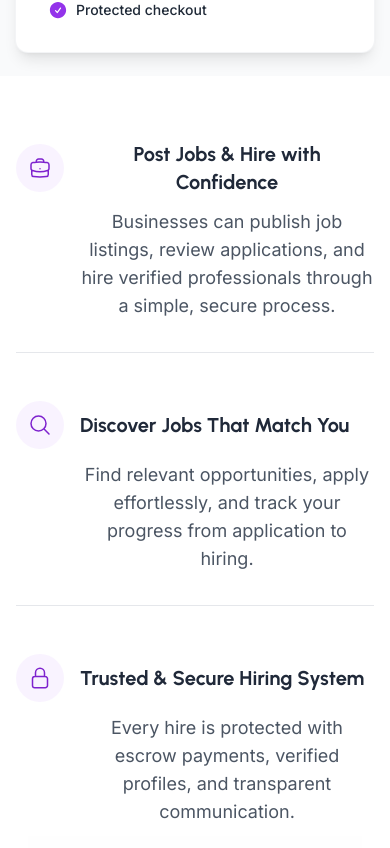
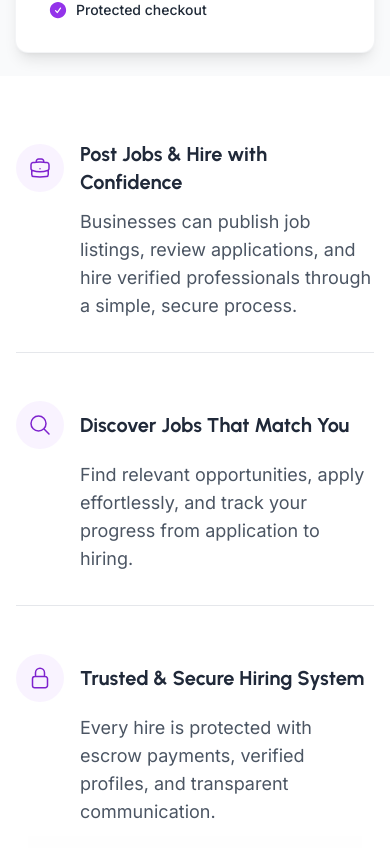
Before and after one commit to Techforge25/360GMPLandingPage, a Next.js app: page / in a window 390 px wide. Shown: the part 3556-4404 px from the top of the page. Built offline with nearby package versions, Linux system fonts and the light colour scheme.

Commit message:
Revisions-1

```diff
--- a/src/components/HiringSection.tsx
+++ b/src/components/HiringSection.tsx
@@ -26,14 +26,14 @@
 };
 
 const FeatureItem: React.FC<{ icon: React.ElementType; title: string; description: string }> = ({ icon: Icon, title, description }) => (
-    <div className="flex flex-col border-b border-gray-200 pb-8 last:border-b-0 last:pb-0">
+    <div className="flex flex-col border-b border-gray-200 pb-8 last:border-b-0 last:pb-0 text-left">
         <div className="flex items-center space-x-4 mb-3">
             <div className="flex items-center justify-center w-12 h-12 rounded-full bg-purple-100/50 flex-shrink-0">
                 <Icon className="w-6 h-6 text-purple-700" />
             </div>
             <h3 className="manrope text-xl font-bold text-[#202939]">{title}</h3>
         </div>
-        <p className="text-gray-600 max-w-md ml-16 md:ml-16">
+        <p className="text-gray-600 max-w-md ml-16 md:ml-16 ">
             {description}
         </p>
     </div>
@@ -49,9 +49,9 @@
 
             <div className="absolute top-0 right-0 h-full w-1/2 bg-purple-500/10 blur-3xl -z-10 opacity-30 hidden lg:block"></div>
 
-            <div className="max-w-7xl mx-auto px-4 sm:px-6 lg:px-8 flex flex-col lg:flex-row items-center justify-between lg:gap-x-20">
+            <div className="max-w-7xl mx-auto px-4 sm:px-6 lg:px-8 flex flex-col lg:flex-row items-start lg:items-center justify-between lg:gap-x-20">
 
-                <div className="lg:w-6/12 xl:w-5/12 text-center lg:text-left mb-12 lg:mb-0">
+                <div className="lg:w-6/12 xl:w-5/12 mb-12 lg:mb-0">
                     <div className="space-y-12">
                         {hiringFeatures.map((feature, index) => (
                             <FeatureItem
```
